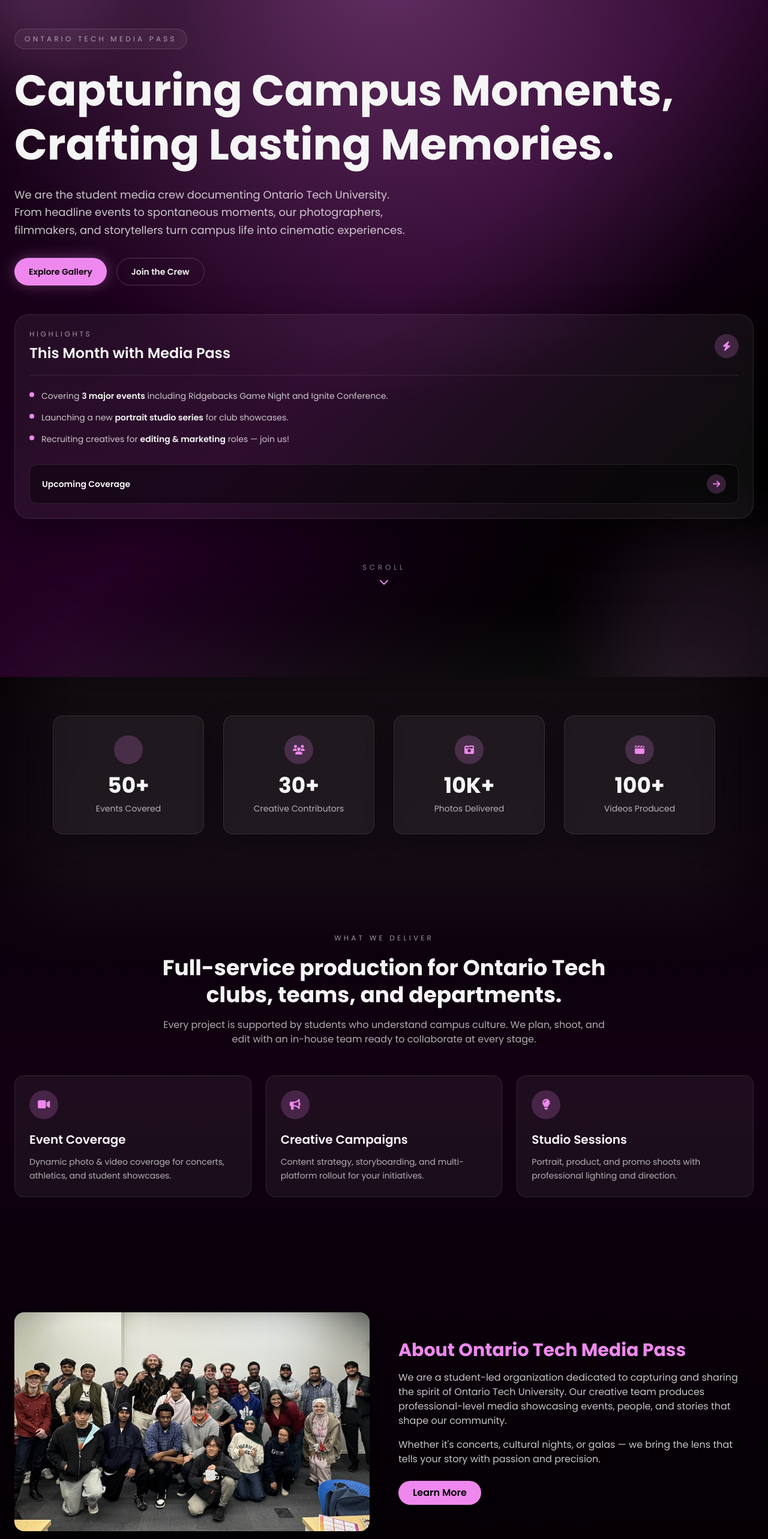
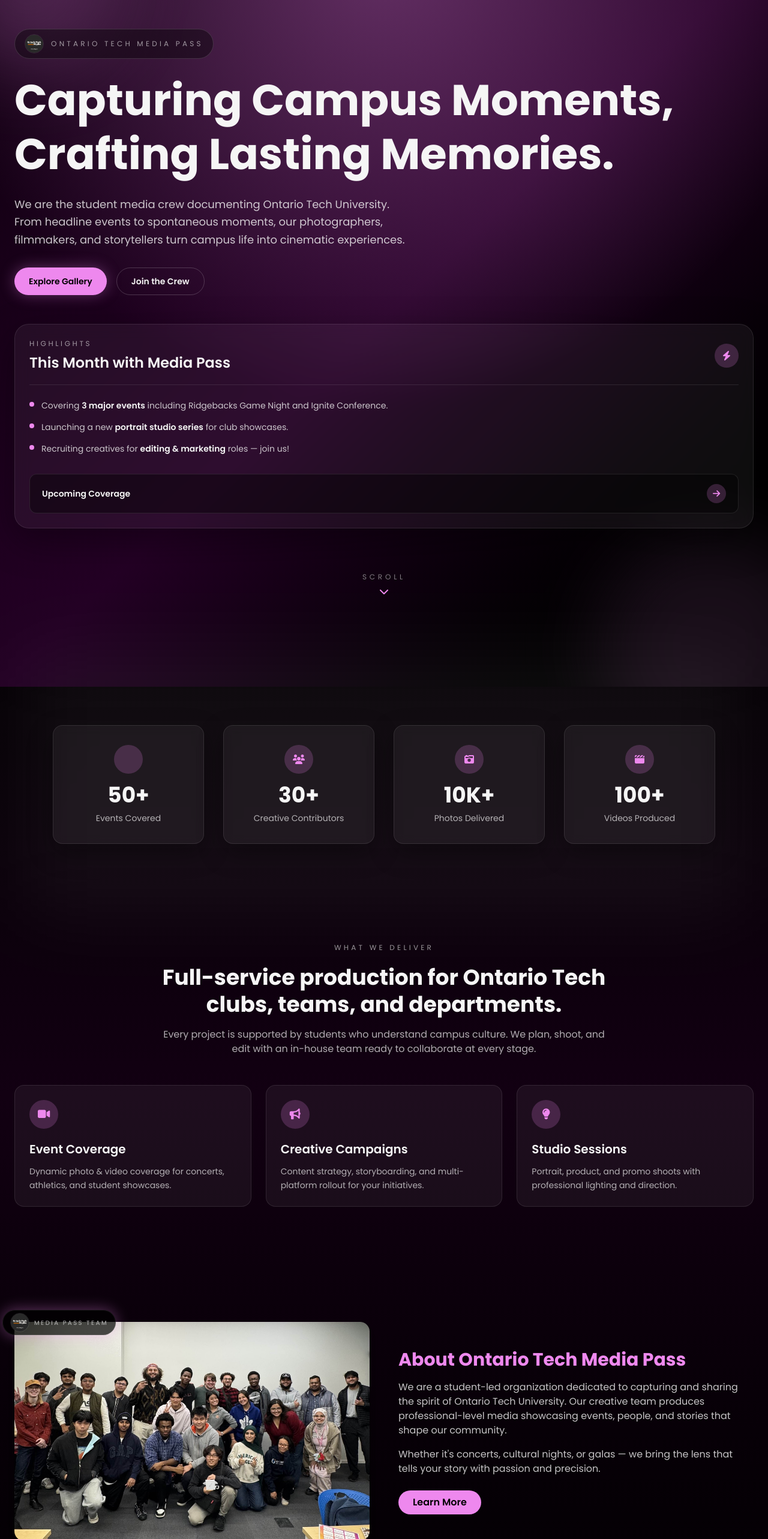
Before and after one commit to dhruvht612/OT_Media_Pass_Official_Website, a React (Vite) app: page / in a window 1280 px wide. Shown: the part 80-2646 px from the top of the page at 60% size. Built offline with nearby package versions, Linux system fonts and the light colour scheme; some icons are missing.

Commit message:
Fixed the logo issue

```diff
--- a/src/components/Footer.jsx
+++ b/src/components/Footer.jsx
@@ -1,4 +1,5 @@
 import { Link } from 'react-router-dom';
+import logo from '../assets/Logo.png';
 
 const Footer = () => {
   const currentYear = new Date().getFullYear();
@@ -11,9 +12,11 @@
         {/* Branding */}
         <div>
           <div className="flex items-center gap-3 mb-4">
-            <div className="flex h-12 w-12 items-center justify-center rounded-full bg-lavender/20 text-lavender text-xl">
-              <i className="fas fa-camera" />
-            </div>
+            <img
+              src={logo}
+              alt="OT Media Pass logo"
+              className="h-12 w-12 rounded-full border border-white/10 bg-white/5 object-contain"
+            />
             <div>
               <h3 className="text-lavender font-bold text-2xl">Ontario Tech Media Pass</h3>
               <p className="uppercase tracking-[0.4em] text-[10px] text-white/40">Student Media Collective</p>
--- a/src/components/Navbar.jsx
+++ b/src/components/Navbar.jsx
@@ -1,6 +1,6 @@
 import { useState } from 'react';
 import { Link, useLocation } from 'react-router-dom';
-import logo from '../assets/logo.png';
+import logo from '../assets/Logo.png';
 
 const Navbar = () => {
   const [isOpen, setIsOpen] = useState(false);
--- a/src/components/Preloader.jsx
+++ b/src/components/Preloader.jsx
@@ -1,13 +1,22 @@
+import logo from '../assets/Logo.png';
+
 function Preloader() {
   return (
     <div
       className="fixed inset-0 z-50 flex flex-col items-center justify-center px-6 text-white"
       style={{ background: 'radial-gradient(circle at top, #330033 0%, #0b0b0b 60%)' }}
     >
-      <div className="relative flex h-20 w-20 items-center justify-center">
-        <div className="absolute h-full w-full animate-spin-slow rounded-full border-4 border-[#ee88ee]/40 border-t-transparent" />
-        <div className="absolute h-3/4 w-3/4 animate-spin rounded-full border-4 border-[#c7a0ff]/70 border-t-transparent" />
-        <div className="absolute h-1/2 w-1/2 rounded-full bg-[#ee88ee]/60 blur-md" />
+      <div className="relative flex flex-col items-center justify-center gap-6">
+        <img
+          src={logo}
+          alt="OT Media Pass logo"
+          className="h-20 w-20 rounded-full border border-white/10 bg-white/5 object-contain shadow-[0_0_35px_rgba(232,136,232,0.5)]"
+        />
+        <div className="relative flex h-16 w-16 items-center justify-center">
+          <div className="absolute h-full w-full animate-spin-slow rounded-full border-4 border-[#ee88ee]/40 border-t-transparent" />
+          <div className="absolute h-3/4 w-3/4 animate-spin rounded-full border-4 border-[#c7a0ff]/70 border-t-transparent" />
+          <div className="absolute h-1/2 w-1/2 rounded-full bg-[#ee88ee]/60 blur-md" />
+        </div>
       </div>
       <p className="mt-6 text-2xl font-semibold uppercase tracking-[0.35em] text-[#f5f5f5]/80">
         Ot Media Pass
--- a/src/pages/Home.jsx
+++ b/src/pages/Home.jsx
@@ -2,6 +2,7 @@
 import { upcomingEvents } from '../data/events';
 import { teamMembers } from '../data/team';
 import teamPhoto from '../assets/Team_Pictures/Team_Pic.jpg';
+import logo from '../assets/Logo.png';
 
 const Home = () => {
   return (
@@ -18,10 +19,17 @@
         <div className="relative z-10 max-w-7xl mx-auto px-6 pt-32 pb-28 md:pb-36">
           <div className="grid gap-12 lg:grid-cols-[2fr,1.4fr] items-center">
             <div>
-              <span className="inline-flex items-center gap-2 rounded-full border border-white/15 bg-white/5 px-4 py-2 text-xs uppercase tracking-[0.35em] text-white/60">
+              <div className="mb-6 inline-flex items-center gap-3 rounded-full bg-black/40 border border-white/15 px-4 py-2">
+                <img
+                  src={logo}
+                  alt="OT Media Pass logo"
+                  className="h-8 w-8 rounded-full border border-white/10 object-contain"
+                />
+                <span className="text-xs uppercase tracking-[0.35em] text-white/60">
                   Ontario Tech Media Pass
                 </span>
-              <h1 className="mt-6 text-4xl md:text-6xl lg:text-7xl font-extrabold leading-tight">
+              </div>
+              <h1 className="text-4xl md:text-6xl lg:text-7xl font-extrabold leading-tight">
                 Capturing Campus Moments, Crafting Lasting Memories.
               </h1>
               <p className="mt-6 max-w-2xl text-base md:text-lg text-white/80 leading-relaxed">
@@ -168,11 +176,23 @@
       {/* About Section */}
       <section className="max-w-7xl mx-auto py-24 px-6">
         <div className="grid md:grid-cols-2 gap-12 items-center mb-16">
+          <div className="relative">
             <img
               src={teamPhoto}
               alt="Media Team"
               className="rounded-2xl shadow-lg hover:shadow-lavender/40 transition hover:scale-105"
             />
+            <div className="absolute -top-5 -left-5 flex items-center gap-2 rounded-full bg-black/70 border border-white/10 px-3 py-1 shadow-[0_0_25px_rgba(232,136,232,0.4)]">
+              <img
+                src={logo}
+                alt="OT Media Pass logo"
+                className="h-8 w-8 rounded-full border border-white/10 object-contain"
+              />
+              <span className="text-[10px] uppercase tracking-[0.25em] text-white/70 hidden sm:inline">
+                Media Pass Team
+              </span>
+            </div>
+          </div>
           <div>
             <h2 className="text-3xl font-bold text-lavender mb-4">About Ontario Tech Media Pass</h2>
             <p className="text-white/80 mb-4">
```
Lines whose indentation alone changed are shown as unchanged.
